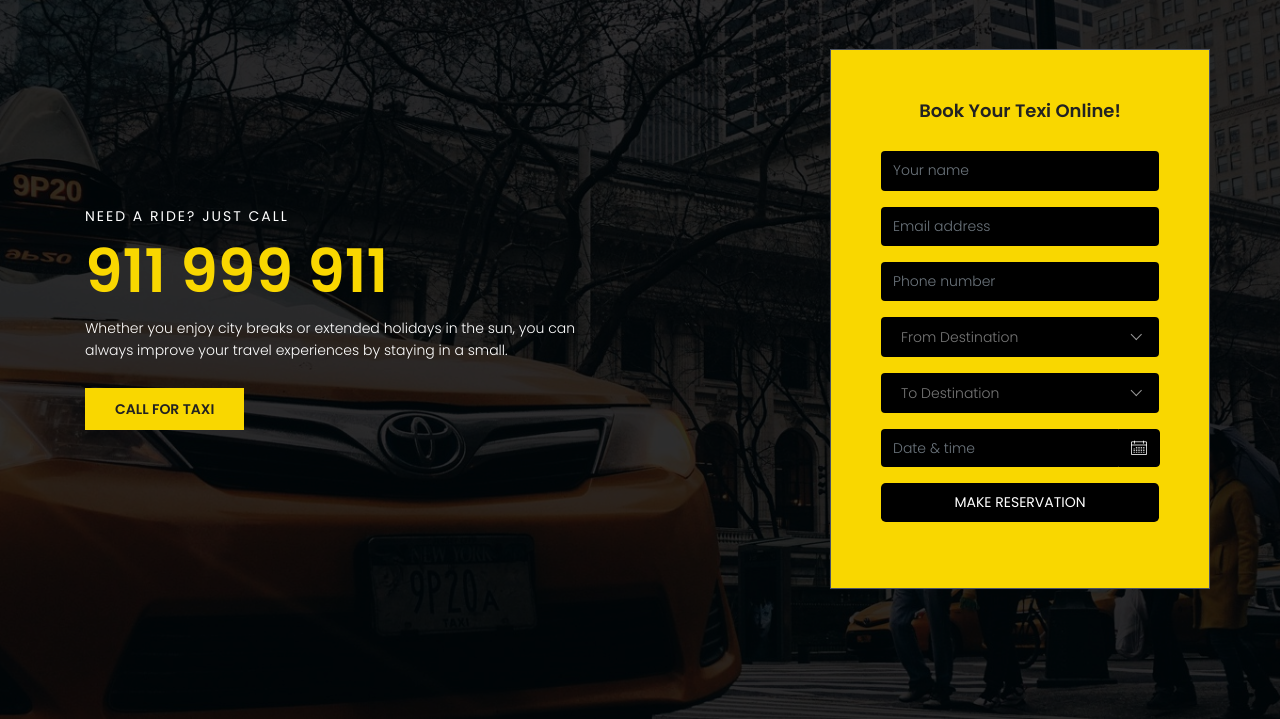
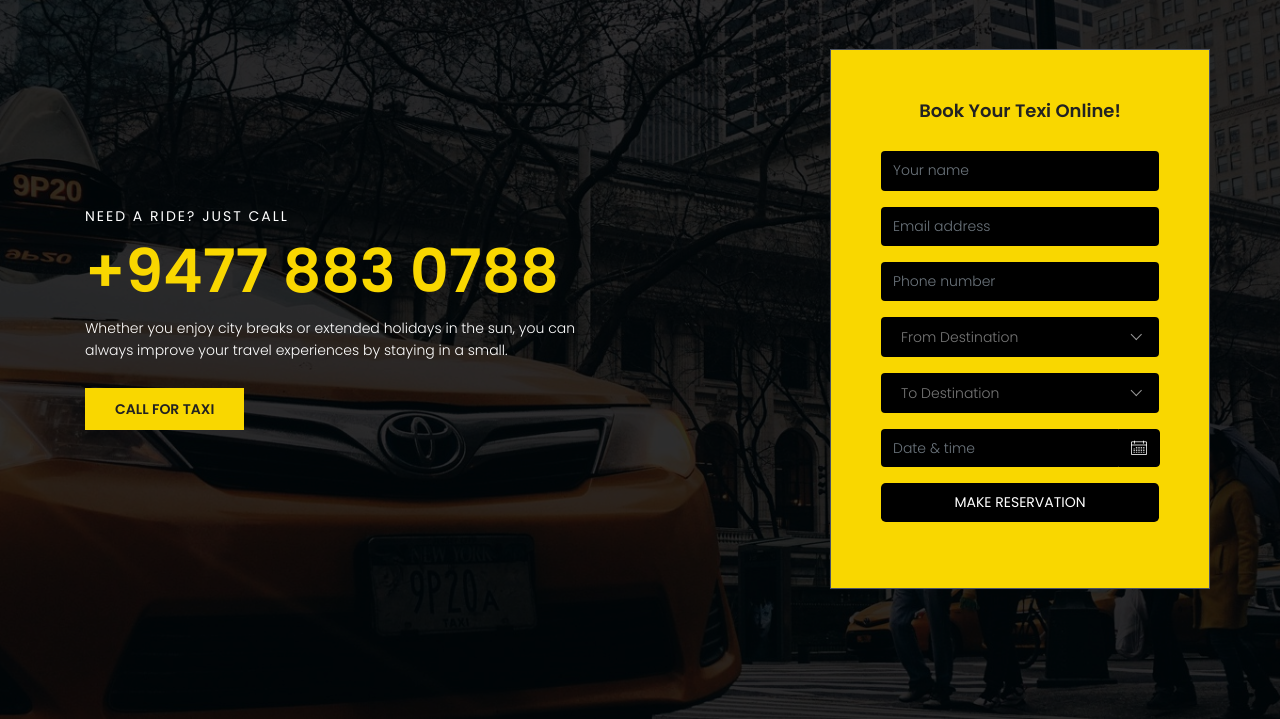
Before and after one commit to lasithadilshan/taxi.github.io, a plain HTML site: page index.html in a window 1280 px wide. Shown: the part 81-800 px from the top of the page. Drawn offline with nearby package versions, Linux system fonts and the light colour scheme; some packages are replaced by stand-ins of ours.

Commit message:
third commit

```diff
--- a/index.html
+++ b/index.html
@@ -70,7 +70,7 @@
 						<div class="banner-content col-lg-6 col-md-6 ">
 							<h6 class="text-white ">Need a ride? just call</h6>
 							<h1 class="text-uppercase">
-								911 999 911
+								+9477 883 0788
 							</h1>
 							<p class="pt-10 pb-10 text-white">
 								Whether you enjoy city breaks or extended holidays in the sun, you can always improve your travel experiences by staying in a small.
```
